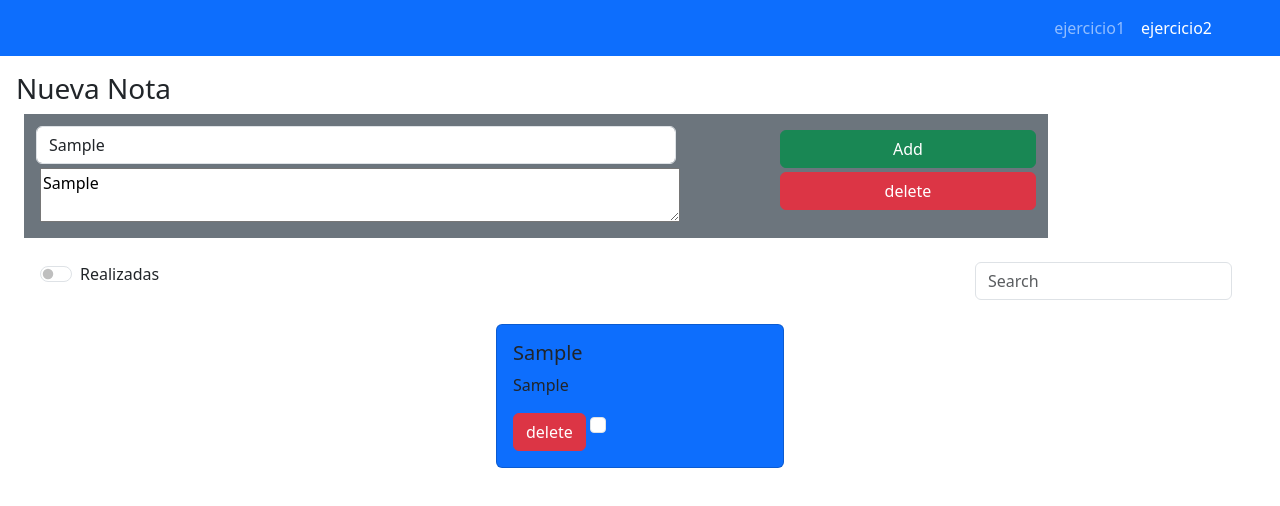
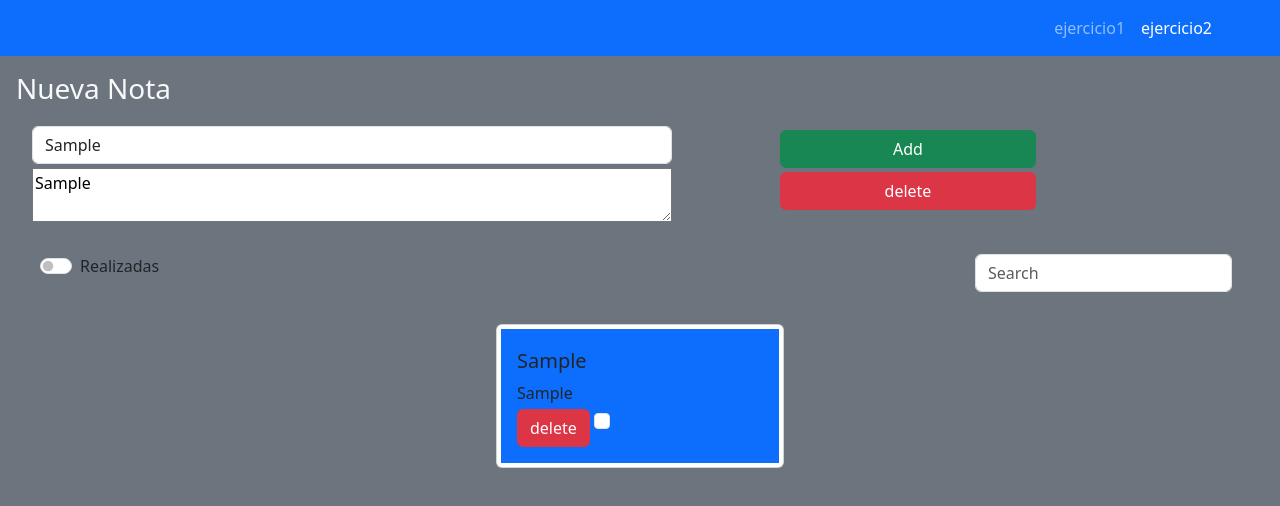
Before and after one commit to aflopez2908/feliperussijs, a plain HTML site: page eventos/ejePage2.html in a window 1280 px wide. Both pictures are taken after typing "Sample", "Sample" into the empty fields and a click on the button "Add". Drawn offline with nearby package versions, Linux system fonts and the light colour scheme.

Commit message:
"v3.6.1 modificacion del front"

```diff
--- a/eventos/ejePage2.html
+++ b/eventos/ejePage2.html
@@ -7,8 +7,8 @@
         <link rel="stylesheet" href="styleeje1.css">
         <link href="https://cdn.jsdelivr.net/npm/bootstrap@5.3.3/dist/css/bootstrap.min.css" rel="stylesheet" integrity="sha384-QWTKZyjpPEjISv5WaRU9OFeRpok6YctnYmDr5pNlyT2bRjXh0JMhjY6hW+ALEwIH" crossorigin="anonymous">
     </head>
-<body>
-    <header>
+<body class="bg-secondary" >
+    <header >
         <nav class="navbar navbar-expand-lg bg-primary" data-bs-theme="dark">
 
           <div class="container-fluid">
@@ -34,18 +34,21 @@
 
       </header>
 
-      <main class="p-2 m-2">
-        <h3>Nueva Nota</h3>
+      <main class="p-2 m-2 ">
+        <h3 class="text-light">Nueva Nota</h3>
         <form class=" form d-flex bg-secondary p-2 m-2 " role="search">
-            <div class="d-flex col flex-column m-1">
-            <input class="form-control" type="input" placeholder="Titulo" id="title" required style="width: 50vw;">
-            <textarea name="text" id="content" class="m-1" placeholder="Escribe la descripcion de tu nota" style="width: 50vw;" required></textarea>
+            <div class="d-flex col flex-column ">
+            <input class="form-control my-1" type="input" placeholder="Titulo" id="title" required style="width: 50vw;">
+            <textarea name="text" id="content" placeholder="Escribe la descripcion de tu nota" style="width: 50vw;" required></textarea>
             </div>
             <div class="d-flex flex-column m-1">
             <button class="btn  btn-success my-1 border border-success" type="button" onclick="definicion()" id="add" style="width: 20vw;">Add</button>
             <button class="btn btn-danger " type="button" onclick="borrarContenido()" style="width: 20vw;">delete</button>
             </div>
         </form>
+
+
+
         <div class="d-flex m-3 justify-content-between p-2">
             <div class="form-check form-switch">
                 <input class="form-check-input" type="checkbox" role="switch" id="switch">
--- a/eventos/ejePage2.js
+++ b/eventos/ejePage2.js
@@ -74,10 +74,12 @@ function imprimir(notas) {
     nuevaTarjeta.id = notas[index].id;
 
     nuevaTarjeta.innerHTML = `
-            <div class="card bg-primary" style="width: 18rem;">
-              <div class="card-body">
-                <h5 class="card-title">${notas[index].tituloNota}</h5>
+            <div class="card bg-ligth p-1 m-2" style="width: 18rem;">
+              <div class="card-body bg-primary">
+                <div class="my-1">
+                <h5 class="card-title ">${notas[index].tituloNota}</h5>
                 <p class="card-text">${notas[index].contenidoNota}</p>
+                </div>
                 <button onclick="borrarTarjeta(event)" class="btn btn-danger">delete</button>
               </div>
             </div>
```
Also changed, not shown: eventos/eje1.html (+5 -5 lines).
